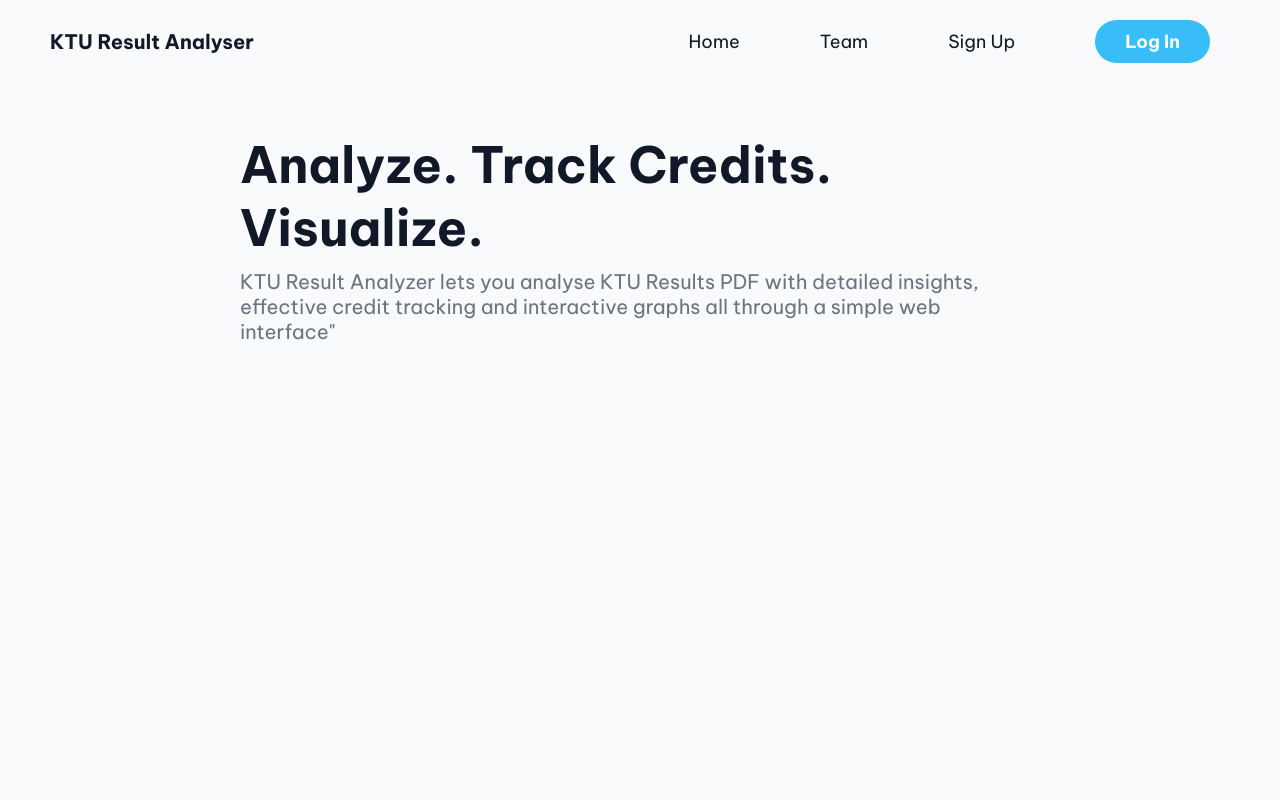
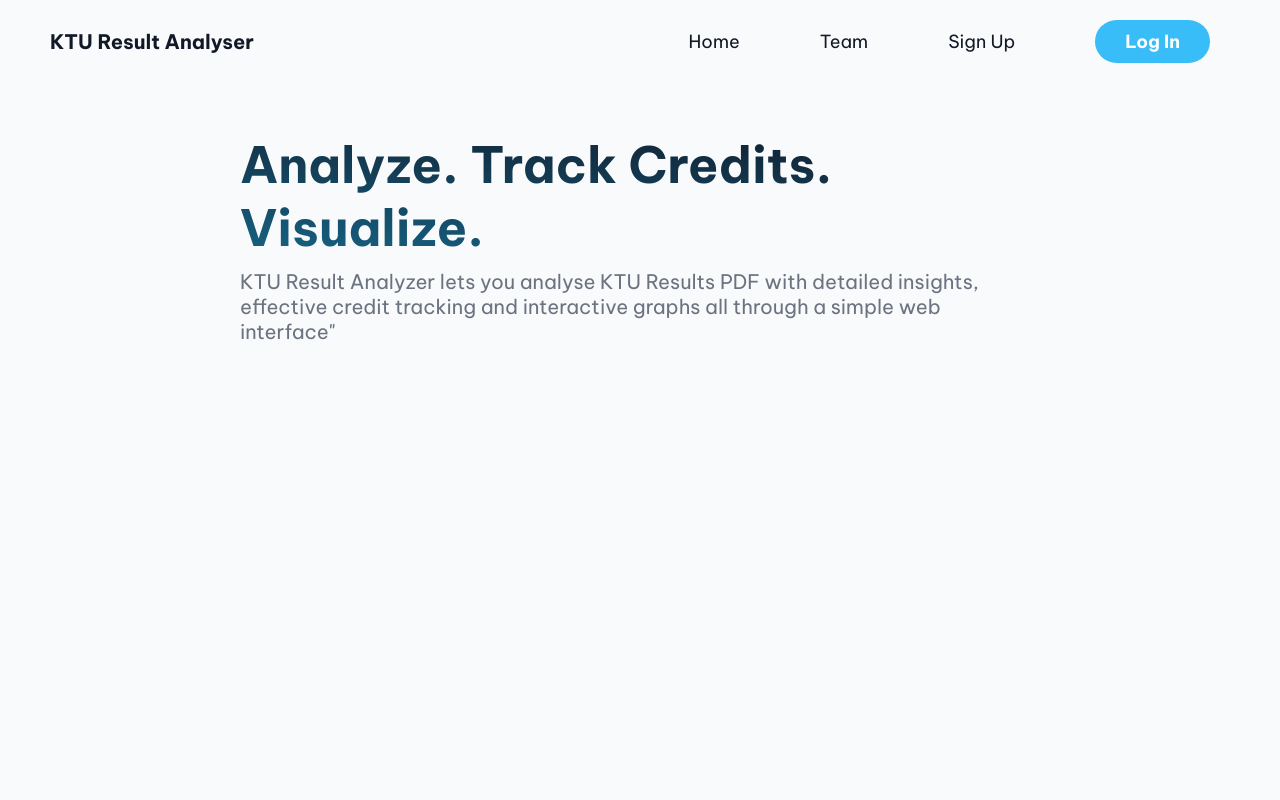
Before and after one commit to binilbp/pdf2xl-frontend, a plain HTML site: page index.html in a window 1280 px wide. Shown: the top 800 px of the page. Drawn offline with Linux system fonts and the light colour scheme.

Commit message:
Add gradient for hero text

```diff
--- a/styles.css
+++ b/styles.css
@@ -92,8 +92,11 @@ section {
     justify-content: space-between;
 }
 .hero-heading {
-    color: var(--primary-text-color);
     font-size: 50px;
+    background: linear-gradient(185deg, #111827, #166485);
+    background-clip: text;
+    color: transparent;
+
 }
 .hero-para {
     color: var(--secondary-text-color);
```
